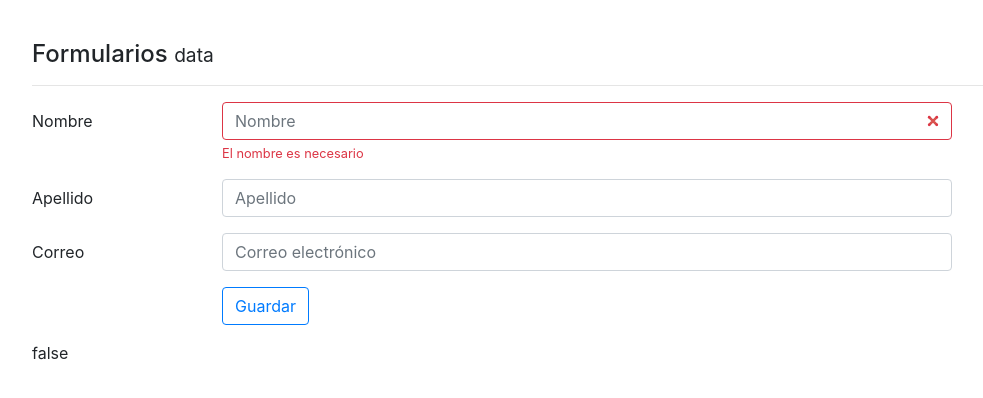
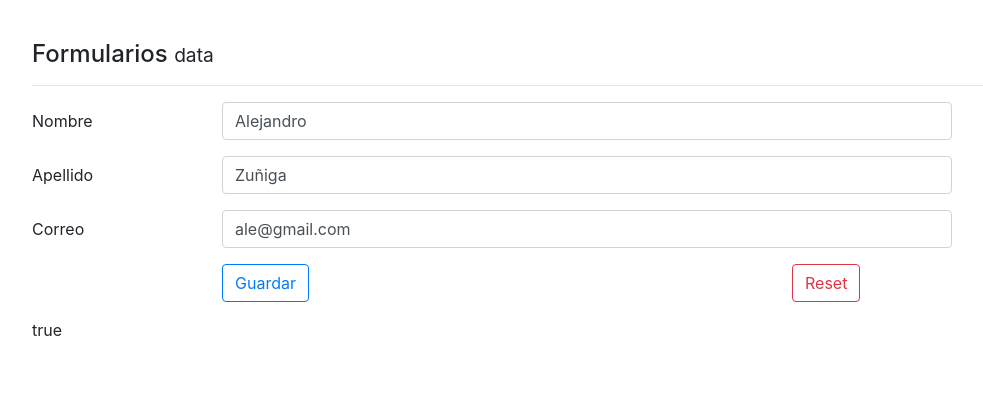
Before and after one commit to dtoledoz0207/App-Formularios, an Angular app: page / in a window 1280 px wide. Shown: the top 398 px of the page, without its empty margins (53-1036 px from the left). Built offline with nearby package versions, Linux system fonts and the light colour scheme.

Commit message:
reset-objectDataInForm-Added

```diff
--- a/src/app/components/data/data.component.html
+++ b/src/app/components/data/data.component.html
@@ -40,7 +40,7 @@
 
   <div class="form-group row">
     <label class="col-2 col-form-label">Correo</label>
-    <div class="col-md-8">
+    <div class="col-8">
 
       <input class="form-control"
              type="email"
@@ -53,9 +53,16 @@
 
   <div class="form-group row">
     <label class="col-2 col-form-label">&nbsp;</label>
-    <div class="input-group col-md-8">
+    <div class="input-group col-md-4">
       <button type="submit" class="btn btn-outline-primary">
         Guardar
+      </button>
+    </div>
+
+    <label class="col-2 col-form-label">&nbsp;</label>
+    <div class="input-group col-md-4">
+      <button class="btn btn-outline-danger" (click)="reset()">
+        Reset
       </button>
     </div>
   </div>
--- a/src/app/components/data/data.component.ts
+++ b/src/app/components/data/data.component.ts
@@ -10,7 +10,7 @@ export class DataComponent {
 
   forma:FormGroup;
 
-  usuario:Object = {
+  usuario:any = {
     nombreCompleto: {
       nombre: 'Alejandro',
       apellido: 'Zuñiga'
@@ -39,7 +39,9 @@ export class DataComponent {
                                       Validators.required,
                                       Validators.pattern("[a-z0-9._%+-]+@[a-z0-9.-]+\.[a-z]{2,3}$")]
                                 )
-    })
+    });
+
+    this.forma.setValue(this.usuario);
 
    }
 
@@ -50,4 +52,15 @@ export class DataComponent {
    }
 
 
+   reset(){
+    this.forma.reset({
+      nombreCompleto: {
+        nombre: "",
+        apellido: ""
+      },
+      correo: ""
+    });
+   }
+
+
 }
```
